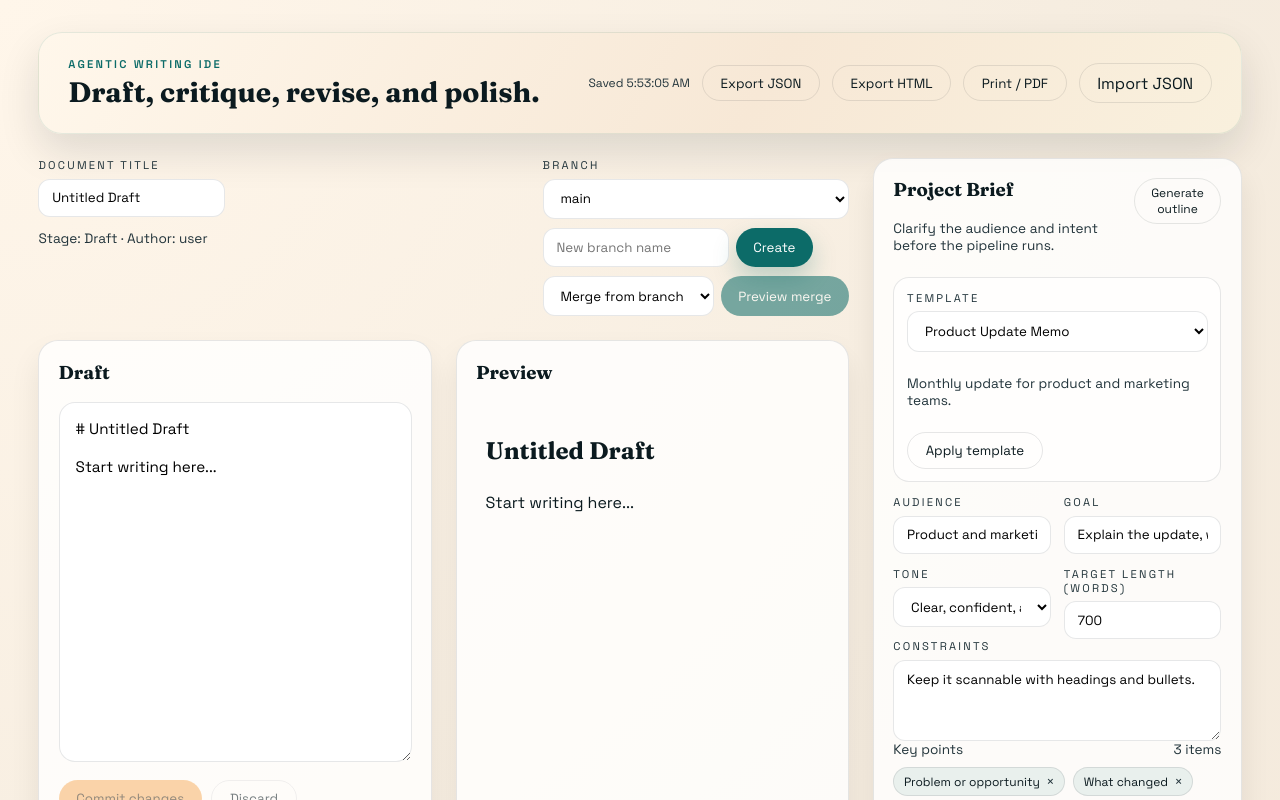
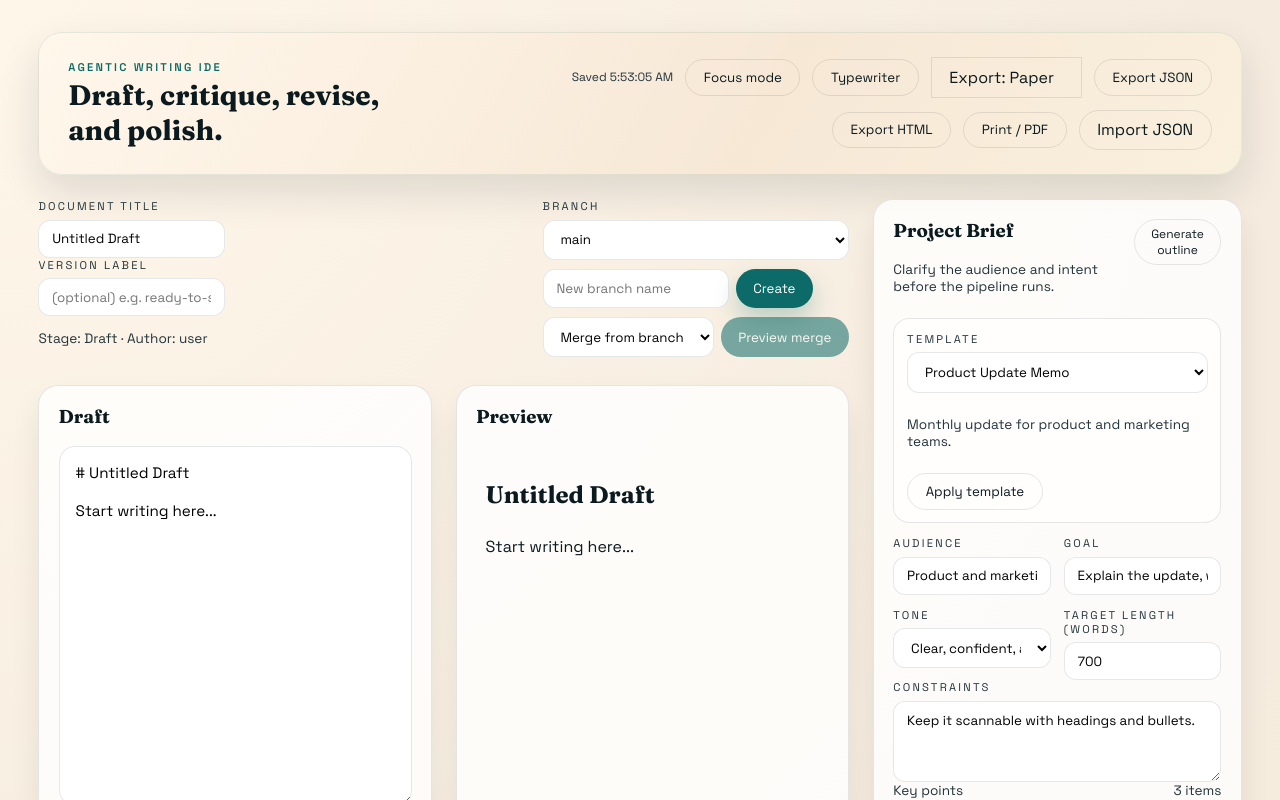
Before and after one commit to sarveshkapre/agentic-writing-ide, a React (Vite) app: page / in a window 1280 px wide. Shown: the top 800 px of the page. Built offline with nearby package versions, Linux system fonts and the light colour scheme.

Commit message:
feat: focus/typewriter modes and revision labels

```diff
--- a/src/App.tsx
+++ b/src/App.tsx
@@ -3,7 +3,7 @@ import { fetchProviderModels, runLlmStage, testLlmProvider } from "./agents/llmA
 import { stages } from "./agents/pipeline";
 import { applyOutlineToContent, buildOutlineFromBrief, summarizeBrief } from "./lib/brief";
 import { DiffView } from "./lib/diff";
-import { wrapHtml } from "./lib/exportDoc";
+import { exportThemes, wrapHtml } from "./lib/exportDoc";
 import { createId } from "./lib/id";
 import { renderMarkdown } from "./lib/markdown";
 import {
@@ -102,6 +102,9 @@ export const App: React.FC = () => {
   const workingContent = state.workingContent;
   const isDirty = workingContent !== selectedRevision.content;
   const llmEnabled = state.settings.llm.enabled;
+  const focusMode = state.settings.ui.focusMode;
+  const typewriterMode = state.settings.ui.typewriterMode;
+  const exportThemeId = state.settings.ui.exportThemeId;
   const currentBranch = doc.branches[doc.currentBranchId];
   const compareRevision = state.compareRevisionId
     ? doc.revisions[state.compareRevisionId]
@@ -528,17 +531,17 @@ export const App: React.FC = () => {
 
   const handleExportHtml = useCallback(() => {
     const html = renderMarkdown(workingContent);
-    const docHtml = wrapHtml(doc.title, html);
+    const docHtml = wrapHtml(doc.title, html, exportThemeId);
     downloadFile("agentic-draft.html", docHtml, "text/html");
     pushToast("success", "Exported HTML.");
-  }, [doc.title, pushToast, workingContent]);
+  }, [doc.title, exportThemeId, pushToast, workingContent]);
 
   const handleExportPdf = useCallback(() => {
     const html = renderMarkdown(workingContent);
-    const docHtml = wrapHtml(doc.title, html);
+    const docHtml = wrapHtml(doc.title, html, exportThemeId);
     printHtml(docHtml);
     pushToast("info", "Print dialog opened.");
-  }, [doc.title, pushToast, workingContent]);
+  }, [doc.title, exportThemeId, pushToast, workingContent]);
 
   const handleImport = (file: File | null, input: HTMLInputElement | null) => {
     if (!file) {
@@ -667,6 +670,14 @@ export const App: React.FC = () => {
         event.preventDefault();
         handleGenerateOutline();
       }
+      if (event.shiftKey && event.key.toLowerCase() === "f") {
+        event.preventDefault();
+        dispatch({ type: "TOGGLE_FOCUS_MODE" });
+      }
+      if (event.shiftKey && event.key.toLowerCase() === "t") {
+        event.preventDefault();
+        dispatch({ type: "TOGGLE_TYPEWRITER_MODE" });
+      }
       if (event.key === "/" || event.key === "?") {
         event.preventDefault();
         setShowShortcuts(true);
@@ -676,6 +687,7 @@ export const App: React.FC = () => {
     window.addEventListener("keydown", handler);
     return () => window.removeEventListener("keydown", handler);
   }, [
+    dispatch,
     handleCommitDraft,
     handleExport,
     handleExportHtml,
@@ -685,7 +697,7 @@ export const App: React.FC = () => {
   ]);
 
   return (
-    <div className="app">
+    <div className={`app${focusMode ? " focus-mode" : ""}`}>
       <ToastStack toasts={toasts} onDismiss={dismissToast} />
       {showShortcuts ? (
         <ShortcutsModal onClose={() => setShowShortcuts(false)} />
@@ -697,6 +709,39 @@ export const App: React.FC = () => {
         </div>
         <div className="topbar-actions">
           <span className="status">{saveStatus}</span>
+          <button
+            className={focusMode ? "ghost active" : "ghost"}
+            type="button"
+            onClick={() => dispatch({ type: "TOGGLE_FOCUS_MODE" })}
+          >
+            Focus mode
+          </button>
+          <button
+            className={typewriterMode ? "ghost active" : "ghost"}
+            type="button"
+            onClick={() => dispatch({ type: "TOGGLE_TYPEWRITER_MODE" })}
+          >
+            Typewriter
+          </button>
+          <label className="ghost select">
+            <span className="sr-only">Export theme</span>
+            <select
+              aria-label="Export theme"
+              value={exportThemeId}
+              onChange={(event) =>
+                dispatch({
+                  type: "UPDATE_EXPORT_THEME",
+                  themeId: event.target.value
+                })
+              }
+            >
+              {exportThemes.map((theme) => (
+                <option key={theme.id} value={theme.id}>
+                  Export: {theme.name}
+                </option>
+              ))}
+            </select>
+          </label>
           <button className="ghost" type="button" onClick={handleExport}>
             Export JSON
           </button>
@@ -729,6 +774,25 @@ export const App: React.FC = () => {
                   value={doc.title}
                   onChange={(event) =>
                     dispatch({ type: "UPDATE_TITLE", title: event.target.value })
+                  }
+                />
+              </label>
+              <label className="field">
+                <span>Version label</span>
+                <input
+                  value={selectedRevision.label ?? ""}
+                  placeholder={
+                    isDirty
+                      ? "Commit changes to label this version"
+                      : "(optional) e.g. ready-to-share"
+                  }
+                  disabled={isDirty}
+                  onChange={(event) =>
+                    dispatch({
+                      type: "UPDATE_REVISION_LABEL",
+                      revisionId: selectedRevision.id,
+                      label: event.target.value
+                    })
                   }
                 />
               </label>
@@ -854,6 +918,7 @@ export const App: React.FC = () => {
                 onChange={(value) =>
                   dispatch({ type: "UPDATE_CONTENT", content: value })
                 }
+                typewriter={typewriterMode}
               />
               <div className="editor-actions">
                 <button
@@ -874,10 +939,12 @@ export const App: React.FC = () => {
                 </button>
               </div>
             </div>
+            {!focusMode ? (
               <div className="panel">
                 <h3>Preview</h3>
                 <MarkdownPreview markdown={workingContent} />
               </div>
+            ) : null}
           </div>
 
           {compareRevision ? (
@@ -925,6 +992,7 @@ export const App: React.FC = () => {
           ) : null}
         </section>
 
+        {!focusMode ? (
           <aside className="sidebar">
             <BriefPanel
               brief={brief}
@@ -955,7 +1023,9 @@ export const App: React.FC = () => {
               compareId={state.compareRevisionId}
               stages={stages.map((stage) => stage.id)}
               onSelect={requestSelectRevision}
-            onCompare={(id) => dispatch({ type: "COMPARE_REVISION", revisionId: id })}
+              onCompare={(id) =>
+                dispatch({ type: "COMPARE_REVISION", revisionId: id })
+              }
               onTogglePin={(id) =>
                 dispatch({ type: "TOGGLE_REVISION_PIN", revisionId: id })
               }
@@ -978,6 +1048,8 @@ export const App: React.FC = () => {
               <p className="muted">Cmd/Ctrl + Shift + H: export HTML</p>
               <p className="muted">Cmd/Ctrl + Shift + P: print/PDF</p>
               <p className="muted">Cmd/Ctrl + Shift + O: generate outline</p>
+              <p className="muted">Cmd/Ctrl + Shift + F: focus mode</p>
+              <p className="muted">Cmd/Ctrl + Shift + T: typewriter mode</p>
               <div className="row">
                 <button
                   type="button"
@@ -989,6 +1061,7 @@ export const App: React.FC = () => {
               </div>
             </div>
           </aside>
+        ) : null}
       </main>
 
       {pendingNav ? (
--- a/src/state/store.tsx
+++ b/src/state/store.tsx
@@ -17,6 +17,7 @@ const STAGE_ORDER: StageId[] = ["draft", "critique", "revise", "polish"];
 
 const DEFAULT_OLLAMA_URL = "http://localhost:11434";
 const DEFAULT_OPENAI_COMPAT_URL = "http://localhost:1234/v1";
+const DEFAULT_EXPORT_THEME_ID = "paper";
 
 const createInitialState = (): AppState => {
   const baseRevision: Revision = {
@@ -57,6 +58,11 @@ const createInitialState = (): AppState => {
         model: "local-stub",
         baseUrl: DEFAULT_OLLAMA_URL,
         apiKey: ""
+      },
+      ui: {
+        focusMode: false,
+        typewriterMode: false,
+        exportThemeId: DEFAULT_EXPORT_THEME_ID
       }
     }
   };
@@ -77,6 +83,7 @@ const normalizeState = (state: AppState): AppState => {
       : provider === "openai-compatible"
         ? DEFAULT_OPENAI_COMPAT_URL
         : DEFAULT_OLLAMA_URL;
+  const exportThemeIdRaw = state.settings?.ui?.exportThemeId;
 
   const settings: Settings = {
     llm: {
@@ -87,6 +94,14 @@ const normalizeState = (state: AppState): AppState => {
         (provider === "stub" ? "local-stub" : ""),
       baseUrl: state.settings?.llm?.baseUrl ?? baseUrlFallback,
       apiKey: state.settings?.llm?.apiKey ?? ""
+    },
+    ui: {
+      focusMode: state.settings?.ui?.focusMode ?? false,
+      typewriterMode: state.settings?.ui?.typewriterMode ?? false,
+      exportThemeId:
+        typeof exportThemeIdRaw === "string" && exportThemeIdRaw.trim() !== ""
+          ? exportThemeIdRaw
+          : DEFAULT_EXPORT_THEME_ID
     }
   };
 
@@ -138,12 +153,16 @@ export type Action =
   | { type: "UPDATE_TITLE"; title: string }
   | { type: "UPDATE_BRIEF"; brief: Partial<ProjectBrief> }
   | { type: "ADD_REVISION"; revision: Revision }
+  | { type: "UPDATE_REVISION_LABEL"; revisionId: string; label: string }
   | { type: "SELECT_REVISION"; revisionId: string }
   | { type: "COMPARE_REVISION"; revisionId: string | null }
   | { type: "TOGGLE_REVISION_PIN"; revisionId: string }
   | { type: "CREATE_BRANCH"; name: string; fromRevisionId: string }
   | { type: "SWITCH_BRANCH"; branchId: string }
   | { type: "UPDATE_LLM_SETTINGS"; settings: Settings["llm"] }
+  | { type: "TOGGLE_FOCUS_MODE" }
+  | { type: "TOGGLE_TYPEWRITER_MODE" }
+  | { type: "UPDATE_EXPORT_THEME"; themeId: string }
   | { type: "RESET"; state: AppState };
 
 const reducer = (state: AppState, action: Action): AppState => {
@@ -213,6 +232,25 @@ const reducer = (state: AppState, action: Action): AppState => {
         selectedRevisionId: revision.id,
         workingContent: revision.content,
         draftStashByRevisionId: nextStash
+      };
+    }
+    case "UPDATE_REVISION_LABEL": {
+      const revision = state.document.revisions[action.revisionId];
+      if (!revision) return state;
+      const nextLabel = action.label.trim();
+      const updated: Revision = {
+        ...revision,
+        label: nextLabel.length ? nextLabel : undefined
+      };
+      return {
+        ...state,
+        document: {
+          ...state.document,
+          revisions: {
+            ...state.document.revisions,
+            [updated.id]: updated
+          }
+        }
       };
     }
     case "SELECT_REVISION": {
@@ -286,6 +324,39 @@ const reducer = (state: AppState, action: Action): AppState => {
           llm: action.settings
         }
       };
+    case "TOGGLE_FOCUS_MODE":
+      return {
+        ...state,
+        settings: {
+          ...state.settings,
+          ui: {
+            ...state.settings.ui,
+            focusMode: !state.settings.ui.focusMode
+          }
+        }
+      };
+    case "TOGGLE_TYPEWRITER_MODE":
+      return {
+        ...state,
+        settings: {
+          ...state.settings,
+          ui: {
+            ...state.settings.ui,
+            typewriterMode: !state.settings.ui.typewriterMode
+          }
+        }
+      };
+    case "UPDATE_EXPORT_THEME":
+      return {
+        ...state,
+        settings: {
+          ...state.settings,
+          ui: {
+            ...state.settings.ui,
+            exportThemeId: action.themeId
+          }
+        }
+      };
     default:
       return state;
   }
--- a/src/styles.css
+++ b/src/styles.css
@@ -162,6 +162,18 @@ body {
   gap: 1.5rem;
 }
 
+.focus-mode .layout {
+  grid-template-columns: 1fr;
+}
+
+.focus-mode .editor-grid {
+  grid-template-columns: 1fr;
+}
+
+.focus-mode .editor textarea {
+  min-height: 66vh;
+}
+
 .workspace {
   display: flex;
   flex-direction: column;
@@ -274,6 +286,28 @@ label.ghost.file {
 
 label.ghost.file input {
   display: none;
+}
+
+label.ghost.select {
+  display: inline-flex;
+  align-items: center;
+  padding: 0;
+}
+
+label.ghost.select select {
+  appearance: none;
+  border: none;
+  background: transparent;
+  font: inherit;
+  color: inherit;
+  padding: 0.55rem 1.1rem;
+  cursor: pointer;
+}
+
+label.ghost.select select:focus {
+  outline: 2px solid rgba(12, 107, 104, 0.35);
+  outline-offset: 2px;
+  border-radius: 999px;
 }
 
 button.primary {
@@ -665,6 +699,14 @@ button:disabled {
   color: #7a4b16;
 }
 
+.tag.label {
+  background: rgba(247, 178, 103, 0.22);
+  color: #7a4b16;
+  margin-left: 0.4rem;
+  text-transform: none;
+  letter-spacing: 0.04em;
+}
+
 .time {
   margin-left: 0.6rem;
   font-size: 0.7rem;
--- a/src/ui/ShortcutsModal.tsx
+++ b/src/ui/ShortcutsModal.tsx
@@ -18,6 +18,8 @@ export const ShortcutsModal: React.FC<{
       { keys: "Cmd/Ctrl + Shift + H", description: "Export HTML" },
       { keys: "Cmd/Ctrl + Shift + P", description: "Print / PDF" },
       { keys: "Cmd/Ctrl + Shift + O", description: "Generate outline" },
+      { keys: "Cmd/Ctrl + Shift + F", description: "Toggle focus mode" },
+      { keys: "Cmd/Ctrl + Shift + T", description: "Toggle typewriter mode" },
       { keys: "Cmd/Ctrl + /", description: "Show shortcuts" }
     ],
     []
```
Also changed, not shown: src/state/types.ts (+8 -0 lines), src/ui/Editor.tsx (+54 -3 lines), src/ui/HistoryPanel.tsx (+25 -4 lines), 1 other file (tests, documents, lock files or other folders). Lines whose indentation alone changed are shown as unchanged.
